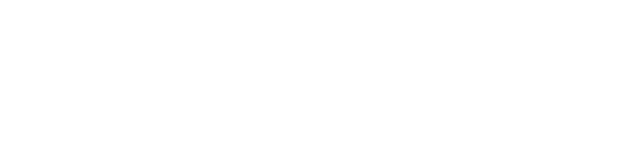
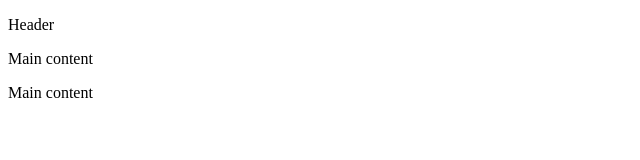
Before and after one commit to luigi3d3/holbertonschool-web_front_end, a plain HTML site: page html_advanced/3-index.html in a window 1280 px wide. Shown: the whole page, without its empty margins (0-640 px from the left). Drawn offline with Linux system fonts and the light colour scheme.

Commit message:
correcion

```diff
--- a/html_advanced/3-index.html
+++ b/html_advanced/3-index.html
@@ -12,10 +12,13 @@
 
 <body>
     <header text="Header">
+        <p>Header</p>
     </header>
     <main text="Main content">
+        <p>Main content</p>
     </main>
     <footer text="Footer">
+        <p>Main content</p>
     </footer>
 
 </body>
```
